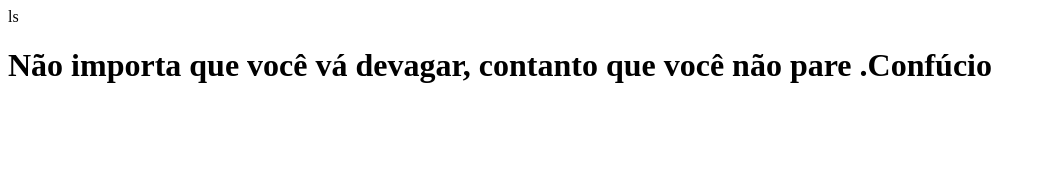
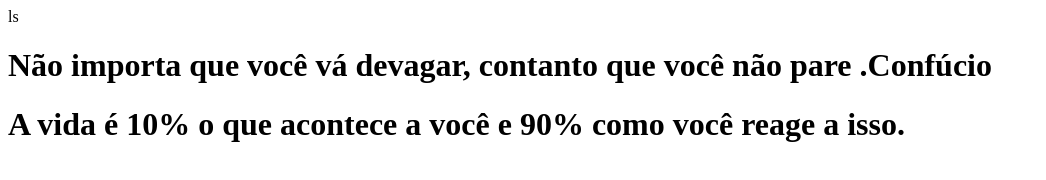
Before and after one commit to Calebe-Dev/BootCampDevJr, a plain HTML site: page index.html in a window 1280 px wide. Shown: the whole page, without its empty margins (0-1046 px from the left). Drawn offline with Linux system fonts and the light colour scheme.

Commit message:
frase motivacional 2

```diff
--- a/index.html
+++ b/index.html
@@ -9,5 +9,8 @@
     <h1>
     Não importa que você vá devagar, contanto que você não pare .Confúcio
     </h1>
+    <h1>
+    A vida é 10% o que acontece a você e 90% como você reage a isso.
+    </h1>
 </body>
 </html>
```
